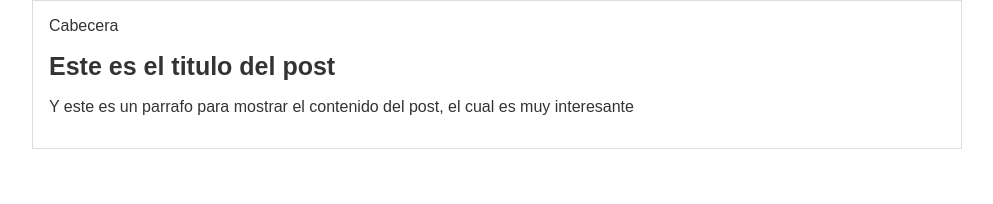
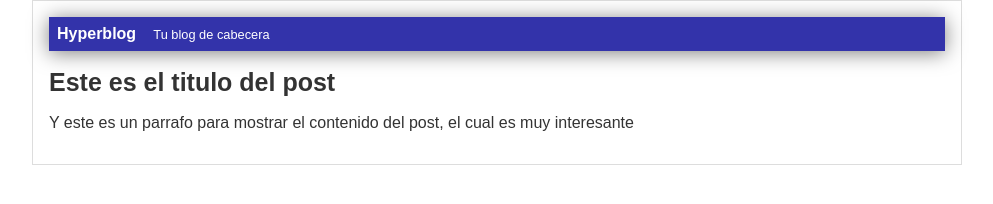
Before and after one commit to Ramon-Eduardo-Diaz/PaginaPrueba, a plain HTML site: page index.html in a window 1280 px wide. Shown: the whole page, without its empty margins (143-1136 px from the left). Drawn offline with Linux system fonts and the light colour scheme.

Commit message:
Colocando bonita la cabecera

```diff
--- a/css/estilos.css
+++ b/css/estilos.css
@@ -20,3 +20,20 @@ body{
 {
     font-size: 25px;
 }
+
+#cabecera
+{
+    background: #33A;
+    box-shadow: 0px 2px 20px 0px rgba(0,0,0,0.5);
+    color: white;
+    font-weight: bold;
+    margin: 0;
+    padding: 0.5em;
+}
+
+#cabecera #tagline
+{
+    padding: 0 0 0 1em;
+    font-weight: normal;
+    font-size: 0.8em;
+}
--- a/index.html
+++ b/index.html
@@ -7,7 +7,8 @@
 <body>
     <div id="container">
         <div id="cabecera">
-            Cabecera
+            Hyperblog
+            <span id="tagline">Tu blog de cabecera</span>
         </div>
         <div id="post">
             <h1>Este es el titulo del post</h1>
```
